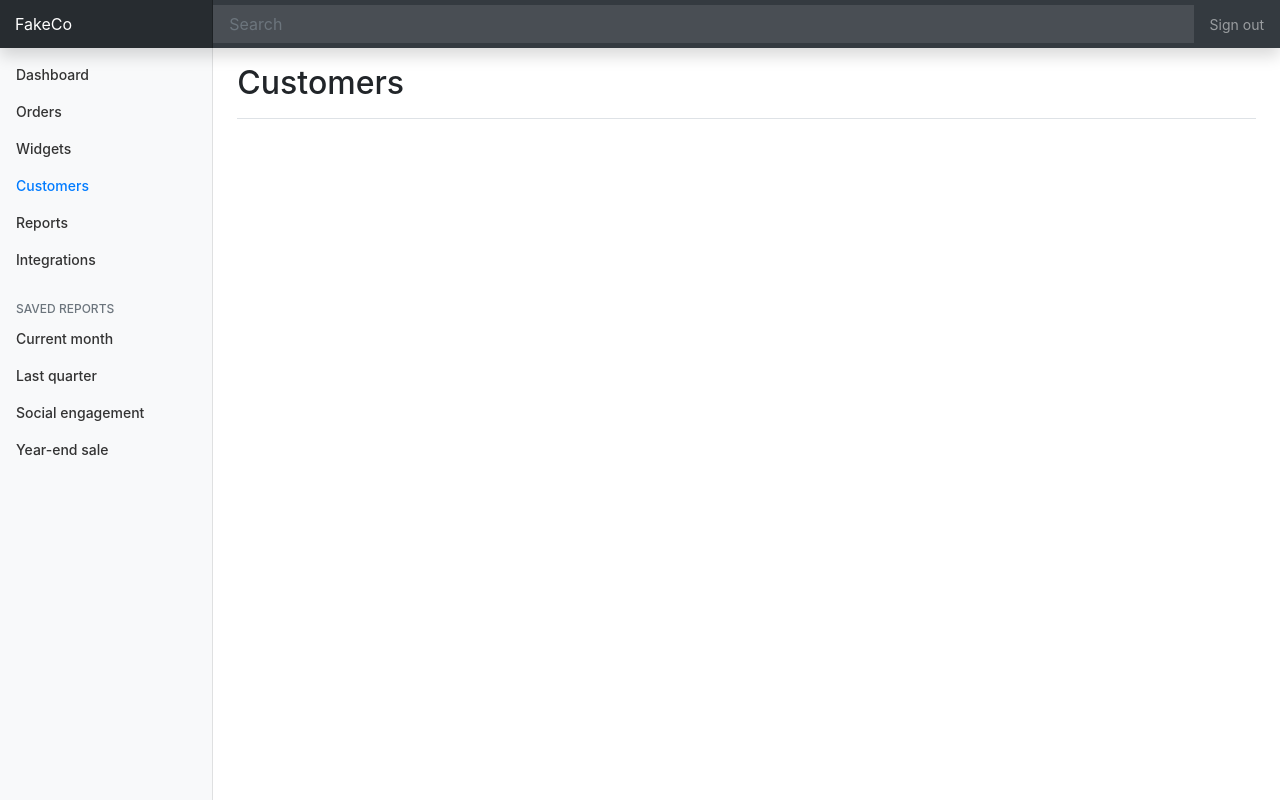
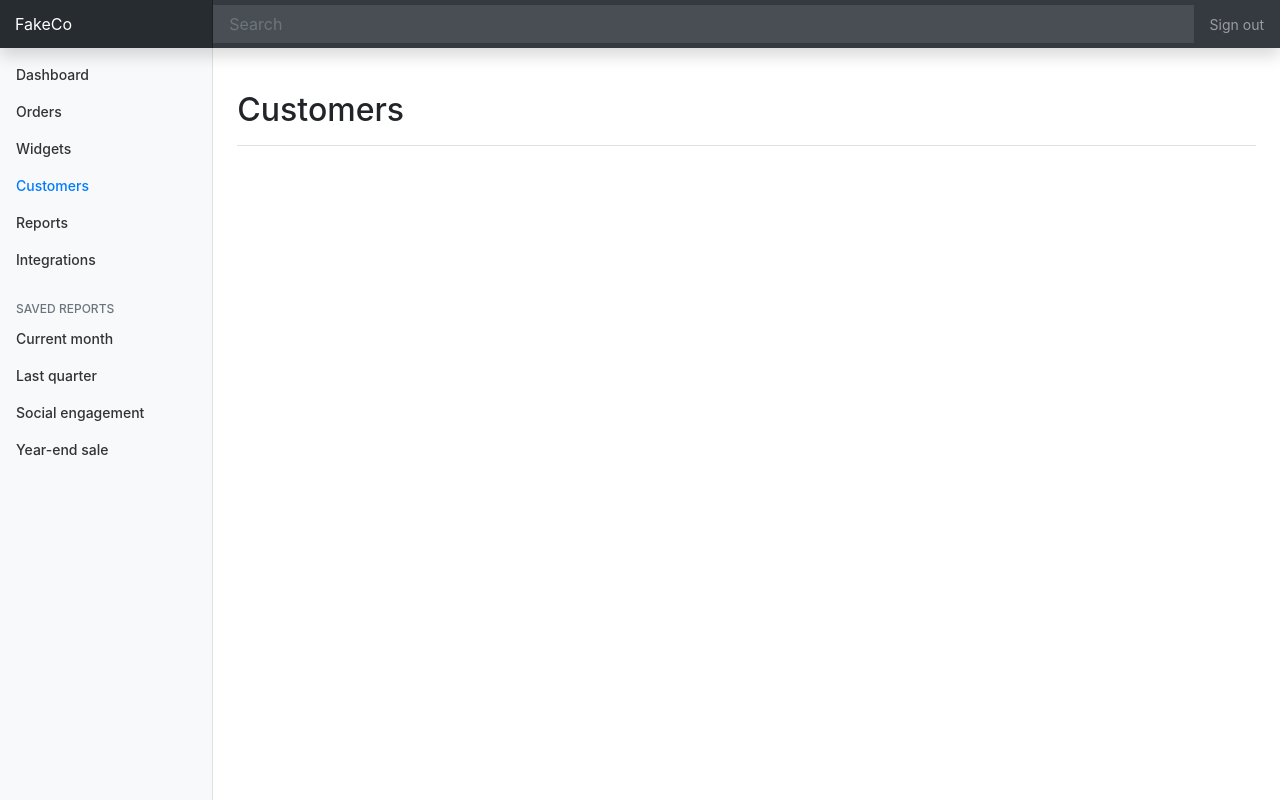
Before and after one commit to majormunky/FakeCompanySite, a Django app: page /dashboard/customers/ in a window 1280 px wide. Run offline with Django 3.2, Linux system fonts and the light colour scheme; the visitor is signed in with stand-in values (Sample User, id 1); data comes from the database, SQL or seed files in the repository; parts of the project's set-up code (start-up, migrations or seed data) failed here and were passed over; some libraries are stand-ins or nearby versions.

Commit message:
Fixed padding issue at the top to allow space for top navbar

```diff
--- a/static/css/styles.css
+++ b/static/css/styles.css
@@ -67,14 +67,9 @@ body {
  */
 
 [role="main"] {
-  padding-top: 133px; /* Space for fixed navbar */
+  padding-top: 75px; /* Space for fixed navbar */
 }
 
-@media (min-width: 768px) {
-  [role="main"] {
-    padding-top: 48px; /* Space for fixed navbar */
-  }
-}
 
 /*
  * Navbar
```
